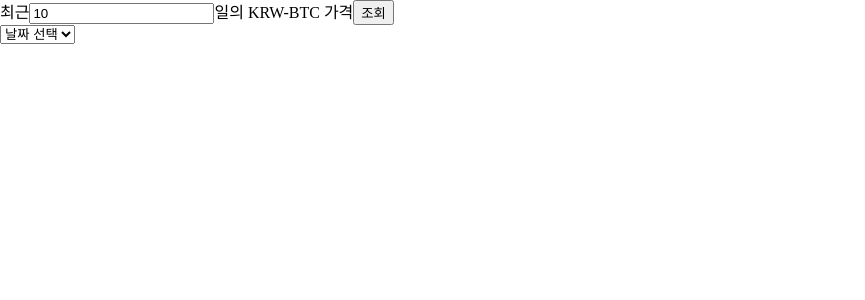
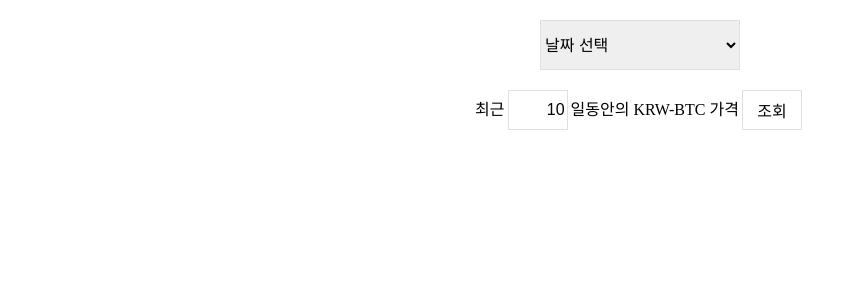
Before and after one commit to sungyun6789/coin-charts, a Next.js app: page / in a window 1280 px wide. Shown: the top 300 px of the page, without its empty margins (0-865 px from the left). Built offline with nearby package versions, Linux system fonts and the light colour scheme; no server answers.

Commit message:
style: 차트 관리하는 헤더 스타일 추가

```diff
--- a/pages/index.tsx
+++ b/pages/index.tsx
@@ -15,16 +15,20 @@ const Index = () => {
 
   return (
     <>
-      최근
-      <input value={count} onChange={(e) => setCount(+e.target.value)} />
-      일의 KRW-BTC 가격
-      <button onClick={() => refetch()}>조회</button>
-      <div>
+      <Header>
         <select onChange={(e) => setChartType(e.target.value as '날짜선택' | '현재가격')}>
           <option value="날짜선택">날짜 선택</option>
           <option value="현재가격">현재 가격</option>
         </select>
-      </div>
+      </Header>
+      {chartType === '날짜선택' && (
+        <SelectDateWrapper>
+          최근
+          <input value={count} onChange={(e) => setCount(+e.target.value)} />
+          일동안의 KRW-BTC 가격
+          <button onClick={() => refetch()}>조회</button>
+        </SelectDateWrapper>
+      )}
       <Main>{chartType === '날짜선택' ? <LChart count={count} /> : <BChart />}</Main>
     </>
   );
@@ -45,3 +49,50 @@ const Main = styled.main`
     width: 200px;
   }
 `;
+
+const Header = styled.header`
+  display: flex;
+  justify-content: center;
+  height: 50px;
+  margin: 20px;
+
+  select {
+    width: 200px;
+    height: 100%;
+    font-size: 16px;
+    border: 1px solid #e0e0e0;
+    outline: none;
+  }
+`;
+
+const SelectDateWrapper = styled.article`
+  display: flex;
+  justify-content: center;
+  align-items: center;
+
+  input {
+    width: 60px;
+    height: 40px;
+    font-size: 16px;
+    text-align: right;
+    margin: 0 3px;
+    border: 1px solid #e0e0e0;
+    font-size: 16px;
+    outline: none;
+    box-sizing: border-box;
+  }
+
+  button {
+    width: 60px;
+    height: 40px;
+    margin: 0 3px;
+    background-color: white;
+    border: 1px solid #e0e0e0;
+    font-size: 16px;
+    cursor: pointer;
+    transition: 0.3s;
+    :hover {
+      background-color: #f0f0f0;
+    }
+  }
+`;
```
